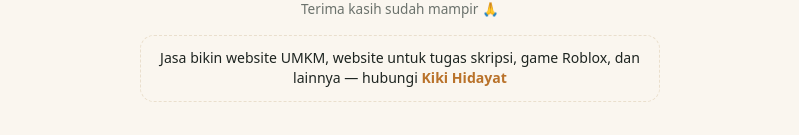
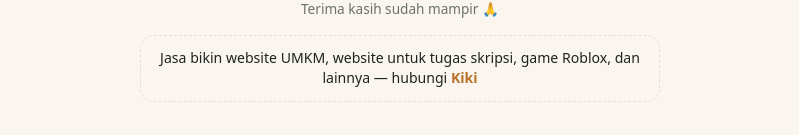
Before and after one commit to pojokkopidusun/menu, a plain HTML site: page index.html in a window 1280 px wide. Shown: the part 3642-3777 px from the top of the page, without its empty margins (240-1039 px from the left). Drawn offline with Linux system fonts and the light colour scheme.

Commit message:
Update index.html

```diff
--- a/index.html
+++ b/index.html
@@ -29,7 +29,7 @@ footer{text-align:center;color:var(--mu);font-size:.85rem;padding:18px 16px 36px
 <div class="bar"><input type="search" id="q" placeholder="Cari menu…" aria-label="Cari menu" autocomplete="off"><nav id="nav" aria-label="Kategori"></nav></div>
 <main id="app"></main>
 <footer>Harga dapat berubah sewaktu-waktu.<br>Terima kasih sudah mampir 🙏
-<a id="jasa" class="jasa" href="#" target="_blank" rel="noopener">Jasa bikin website UMKM, website untuk tugas skripsi, game Roblox, dan lainnya &mdash; hubungi <b>Kiki Hidayat</b></a></footer>
+<a id="jasa" class="jasa" href="#" target="_blank" rel="noopener">Jasa bikin website UMKM, website untuk tugas skripsi, game Roblox, dan lainnya &mdash; hubungi <b>Kiki</b></a></footer>
 <script>
 /* ===== Ubah menu dan harga di sini saja. Format: ['Nama menu', harga] ===== */
 const MENU=[
```
